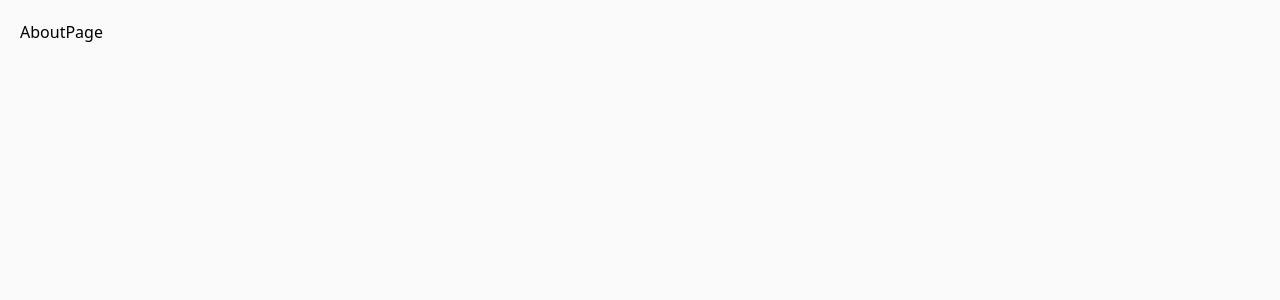
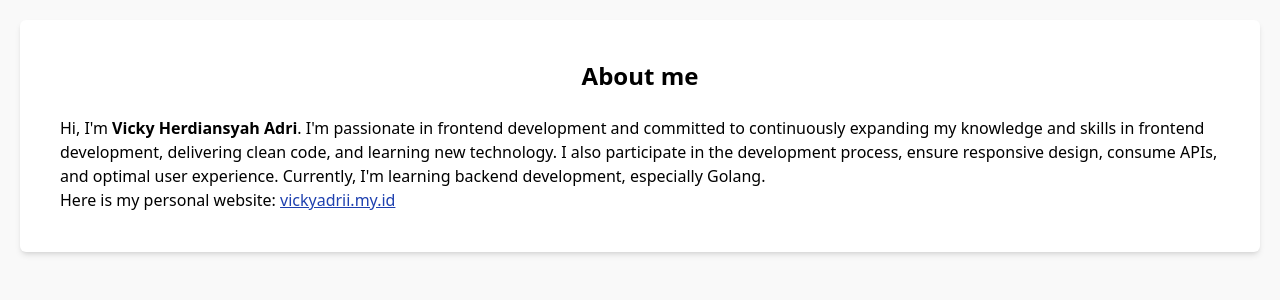
Before and after one commit to vickyadrii/qbit-techincal-test, a React (Vite) app: page /about in a window 1280 px wide. Shown: the top 300 px of the page. Built offline with nearby package versions, Linux system fonts and the light colour scheme.

Commit message:
feat(home: add about page

```diff
--- /dev/null
+++ b/src/features/about/About.tsx
@@ -0,0 +1,25 @@
+import { Link } from "react-router-dom";
+
+const About = () => {
+  return (
+    <div className="bg-white p-10 space-y-6 shadow-md rounded-md max-h-[85vh] overflow-y-auto">
+      <h2 className="text-2xl text-center font-semibold">About me</h2>
+      <div>
+        <p>
+          Hi, I'm <span className="font-semibold">Vicky Herdiansyah Adri</span>. I'm passionate in frontend development
+          and committed to continuously expanding my knowledge and skills in frontend development, delivering clean
+          code, and learning new technology. I also participate in the development process, ensure responsive design,
+          consume APIs, and optimal user experience. Currently, I'm learning backend development, especially Golang.
+        </p>
+        <p>
+          Here is my personal website:{" "}
+          <Link className="underline text-blue-800" to="https://vickyadrii.my.id" target="_blank">
+            vickyadrii.my.id
+          </Link>
+        </p>
+      </div>
+    </div>
+  );
+};
+
+export default About;
--- a/src/features/home/Home.tsx
+++ b/src/features/home/Home.tsx
@@ -36,9 +36,7 @@ const Home = () => {
   return (
     <div className="flex flex-col gap-5">
       <div className="bg-white p-10 space-y-6 shadow-md rounded-md max-h-[85vh] overflow-y-auto">
-        <div className="">
-          <h2 className="text-2xl text-center font-semibold">All Posts</h2>
-        </div>
+        <h2 className="text-2xl text-center font-semibold">All Posts</h2>
         <div className="grid grid-cols-3 gap-5">
           {filteredPosts.map(({ title, content }, index) => (
             <Card>
--- a/src/pages/about/AboutPage.tsx
+++ b/src/pages/about/AboutPage.tsx
@@ -1,9 +1,12 @@
+import { useEffect } from "react";
+import About from "@/features/about/About";
+
 const AboutPage = () => {
-  return (
-    <div>
-      <p>AboutPage</p>
-    </div>
-  );
+  useEffect(() => {
+    document.title = "About Page | QBIT Technical Test";
+  }, []);
+
+  return <About />;
 };
 
 export default AboutPage;
```
